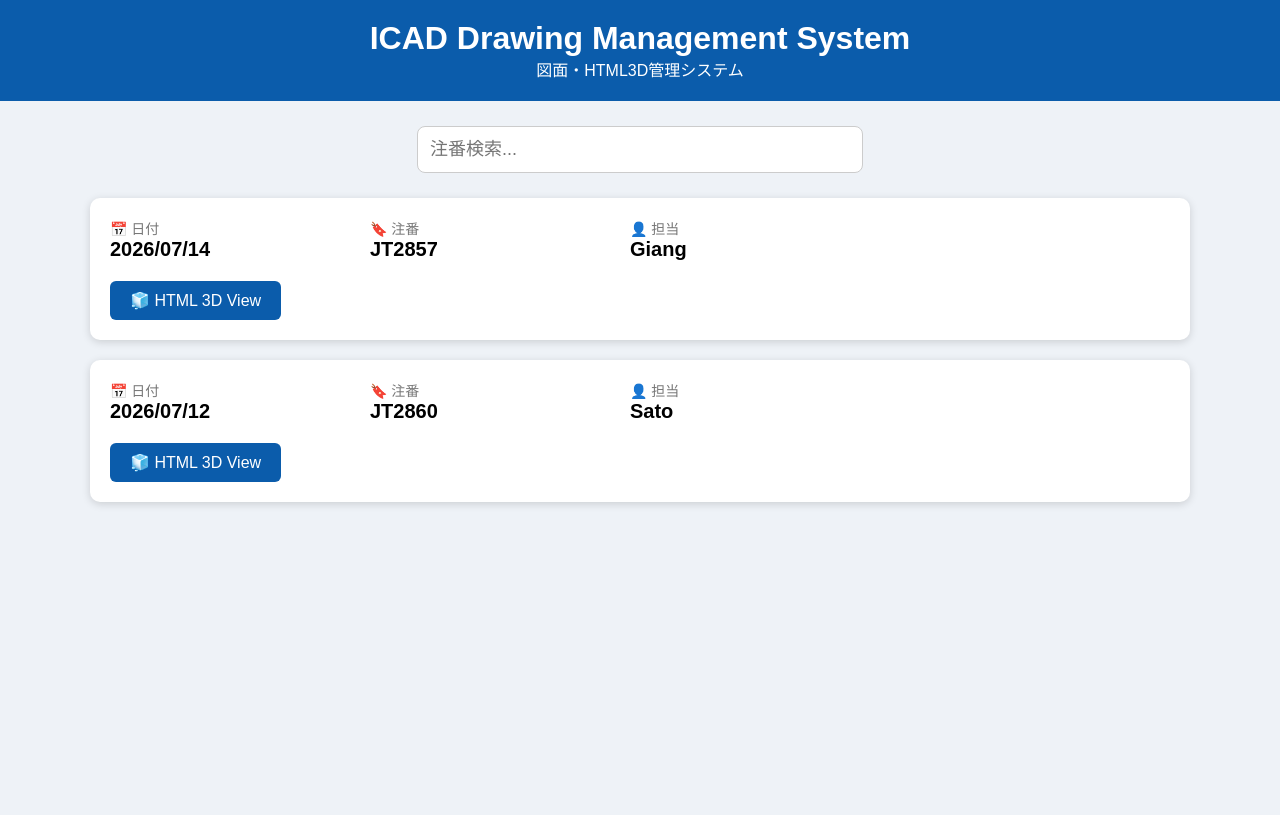
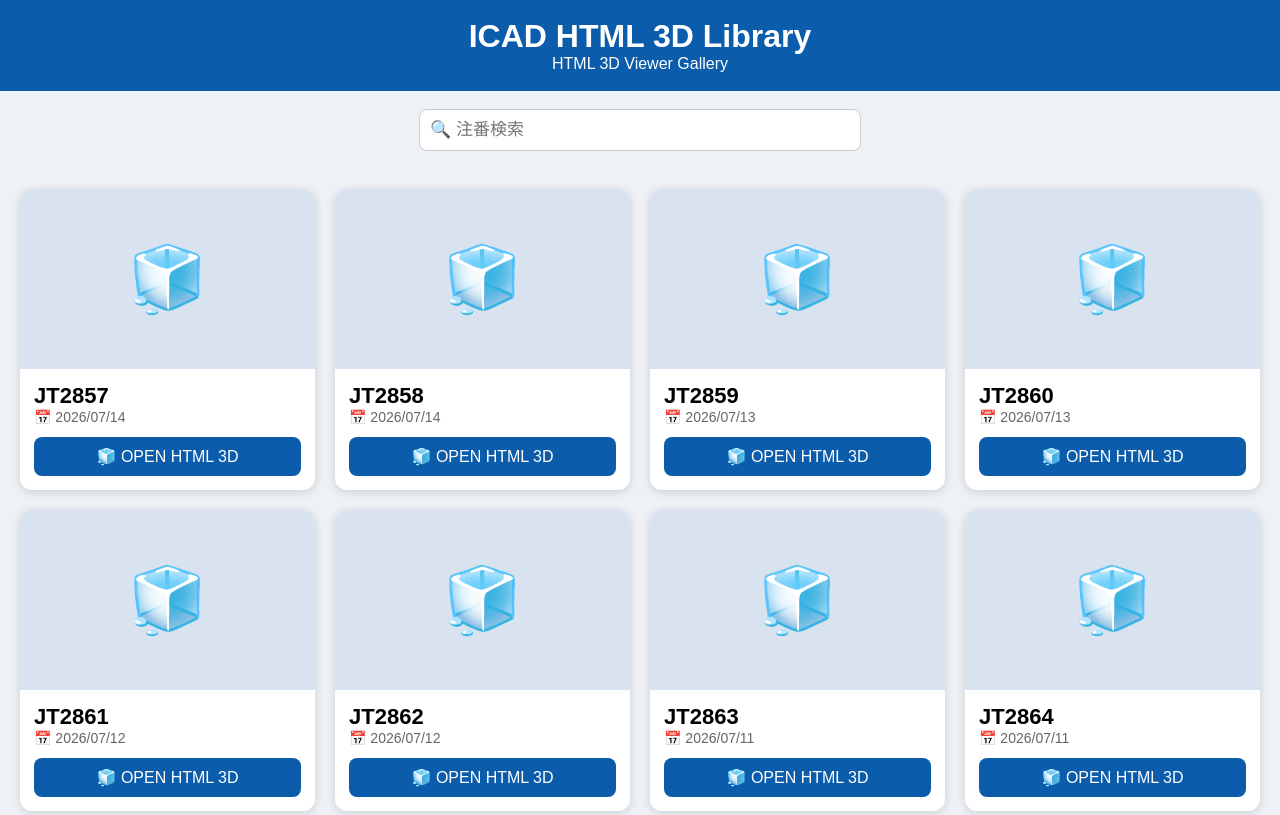
Before and after one commit to giangicad/icadview, a plain HTML site: page index.html in a window 1280 px wide. Shown: the top 815 px of the page. Drawn offline with Linux system fonts and the light colour scheme.

Commit message:
Refactor index.html for improved layout and styles

```diff
--- a/index.html
+++ b/index.html
@@ -1,250 +1,74 @@
 <!DOCTYPE html>
 <html lang="ja">
-
 <head>
-
 <meta charset="UTF-8">
-<meta name="viewport" content="width=device-width, initial-scale=1">
-
-<title>ICAD Drawing Management System</title>
-
+<meta name="viewport" content="width=device-width,initial-scale=1">
+<title>ICAD HTML 3D Library</title>
 <style>
-
-body{
-    margin:0;
-    font-family:Arial,Helvetica,sans-serif;
-    background:#eef2f7;
-}
-
-header{
-    background:#0b5cab;
-    color:white;
-    padding:20px;
-    text-align:center;
-}
-
-header h1{
-    margin:0;
-}
-
-.search{
-    padding:25px;
-    text-align:center;
-}
-
-.search input{
-
-    width:420px;
-    max-width:90%;
-    padding:12px;
-    font-size:18px;
-    border:1px solid #ccc;
-    border-radius:8px;
-
-}
-
-.container{
-
-    width:95%;
-    max-width:1100px;
-    margin:auto;
-
-}
-
-.card{
-
-    background:white;
-
-    border-radius:10px;
-
-    margin-bottom:20px;
-
-    box-shadow:0 2px 8px rgba(0,0,0,.15);
-
-    padding:20px;
-
-}
-
-.info{
-
-    display:flex;
-
-    gap:40px;
-
-    flex-wrap:wrap;
-
-    margin-bottom:20px;
-
-}
-
-.item{
-
-    min-width:220px;
-
-}
-
-.label{
-
-    color:#777;
-
-    font-size:14px;
-
-}
-
-.value{
-
-    font-size:20px;
-
-    font-weight:bold;
-
-}
-
-.button{
-
-    display:inline-block;
-
-    background:#0b5cab;
-
-    color:white;
-
-    padding:10px 20px;
-
-    text-decoration:none;
-
-    border-radius:6px;
-
-}
-
-.button:hover{
-
-    background:#084a89;
-
-}
-
+body{margin:0;font-family:Arial,sans-serif;background:#eef2f7}
+header{background:#0b5cab;color:#fff;padding:18px;text-align:center}
+header h1{margin:0}
+.search{padding:18px;text-align:center}
+.search input{width:420px;max-width:90%;padding:10px;font-size:17px;border-radius:8px;border:1px solid #ccc}
+#gallery{display:grid;grid-template-columns:repeat(auto-fill,minmax(240px,1fr));gap:20px;padding:20px}
+.card{background:#fff;border-radius:12px;overflow:hidden;box-shadow:0 2px 10px rgba(0,0,0,.15);transition:.2s}
+.card:hover{transform:translateY(-4px)}
+.preview{height:180px;background:#d9e3ef;display:flex;align-items:center;justify-content:center;font-size:64px}
+.info{padding:14px}
+.part{font-size:22px;font-weight:bold}
+.date{color:#666;font-size:14px}
+.btn{display:block;margin-top:12px;text-align:center;background:#0b5cab;color:#fff;text-decoration:none;padding:10px;border-radius:8px}
+.btn:hover{background:#084887}
 </style>
-
 </head>
-
 <body>
-
 <header>
-
-<h1>ICAD Drawing Management System</h1>
-
-<div>図面・HTML3D管理システム</div>
-
+<h1>ICAD HTML 3D Library</h1>
+<div>HTML 3D Viewer Gallery</div>
 </header>
 
 <div class="search">
-
-<input id="searchBox" placeholder="注番検索...">
-
+<input id="search" placeholder="🔍 注番検索">
 </div>
 
-<div class="container" id="list">
-
-
-
-<div class="card">
-
-<div class="info">
-
-<div class="item">
-
-<div class="label">📅 日付</div>
-
-<div class="value">2026/07/14</div>
-
-</div>
-
-<div class="item">
-
-<div class="label">🔖 注番</div>
-
-<div class="value part">JT2857</div>
-
-</div>
-
-<div class="item">
-
-<div class="label">👤 担当</div>
-
-<div class="value">Giang</div>
-
-</div>
-
-</div>
-
-<a class="button" href="html/A001245.html" target="_blank">
-
-🧊 HTML 3D View
-
-</a>
-
-</div>
-
-
-
-<div class="card">
-
-<div class="info">
-
-<div class="item">
-
-<div class="label">📅 日付</div>
-
-<div class="value">2026/07/12</div>
-
-</div>
-
-<div class="item">
-
-<div class="label">🔖 注番</div>
-
-<div class="value part">JT2860</div>
-
-</div>
-
-<div class="item">
-
-<div class="label">👤 担当</div>
-
-<div class="value">Sato</div>
-
-</div>
-
-</div>
-
-<a class="button" href="html/B000531.html" target="_blank">
-
-🧊 HTML 3D View
-
-</a>
-
-</div>
-
-</div>
+<div id="gallery"></div>
 
 <script>
+const products=[
+{part:"JT2857",date:"2026/07/14",viewer:"html/A001245.html"},
+{part:"JT2858",date:"2026/07/14",viewer:"html/A001246.html"},
+{part:"JT2859",date:"2026/07/13",viewer:"html/A001247.html"},
+{part:"JT2860",date:"2026/07/13",viewer:"html/A001248.html"},
+{part:"JT2861",date:"2026/07/12",viewer:"html/A001249.html"},
+{part:"JT2862",date:"2026/07/12",viewer:"html/A001250.html"},
+{part:"JT2863",date:"2026/07/11",viewer:"html/A001251.html"},
+{part:"JT2864",date:"2026/07/11",viewer:"html/A001252.html"},
+{part:"JT2865",date:"2026/07/10",viewer:"html/A001253.html"},
+{part:"JT2866",date:"2026/07/10",viewer:"html/A001254.html"}
+];
 
-const search=document.getElementById("searchBox");
+const gallery=document.getElementById("gallery");
 
-search.addEventListener("keyup",()=>{
+function draw(list){
+ gallery.innerHTML="";
+ list.forEach(p=>{
+  gallery.innerHTML+=`
+  <div class="card">
+   <div class="preview">🧊</div>
+   <div class="info">
+    <div class="part">${p.part}</div>
+    <div class="date">📅 ${p.date}</div>
+    <a class="btn" href="${p.viewer}" target="_blank">🧊 OPEN HTML 3D</a>
+   </div>
+  </div>`;
+ });
+}
+draw(products);
 
-let keyword=search.value.toUpperCase();
-
-document.querySelectorAll(".card").forEach(card=>{
-
-let part=card.querySelector(".part").innerText.toUpperCase();
-
-card.style.display=part.includes(keyword)?"block":"none";
-
+document.getElementById("search").addEventListener("input",e=>{
+ const k=e.target.value.toUpperCase();
+ draw(products.filter(p=>p.part.toUpperCase().includes(k)));
 });
-
-});
-
 </script>
-
 </body>
-
 </html>
```
